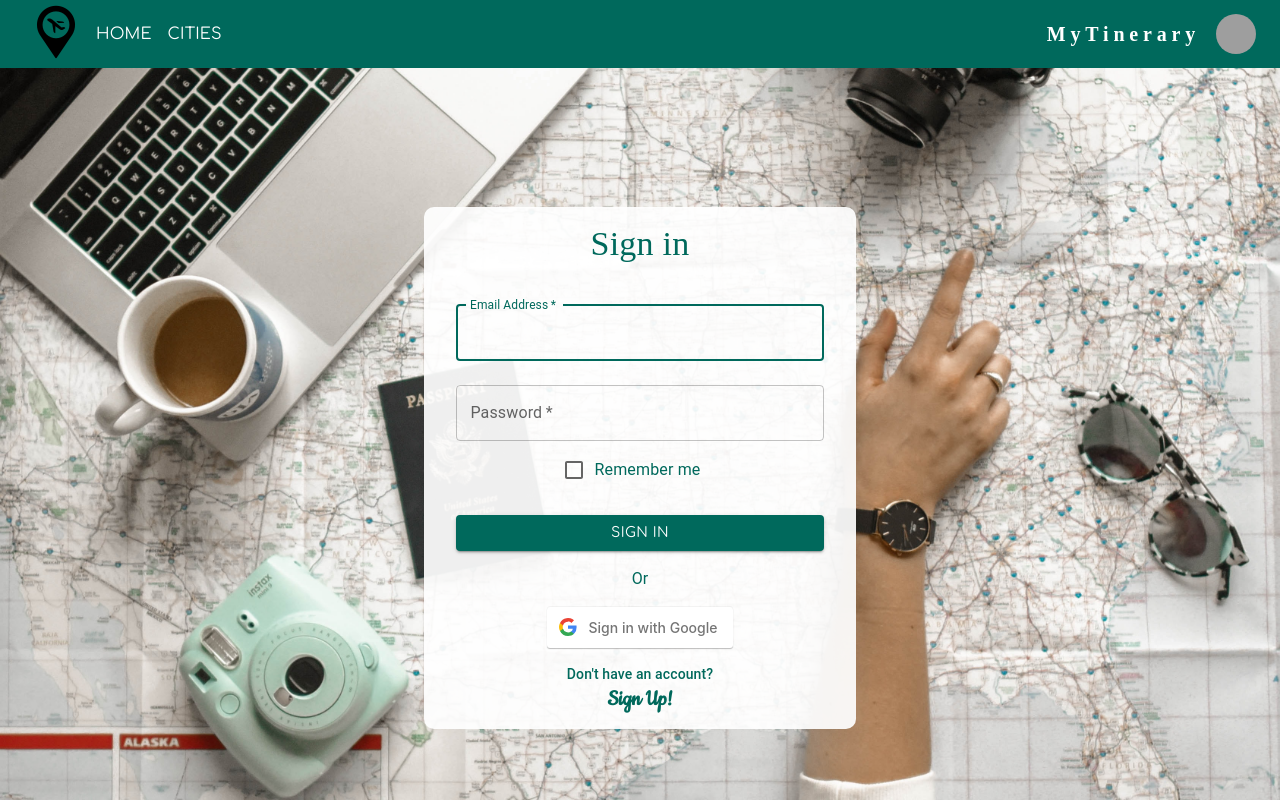
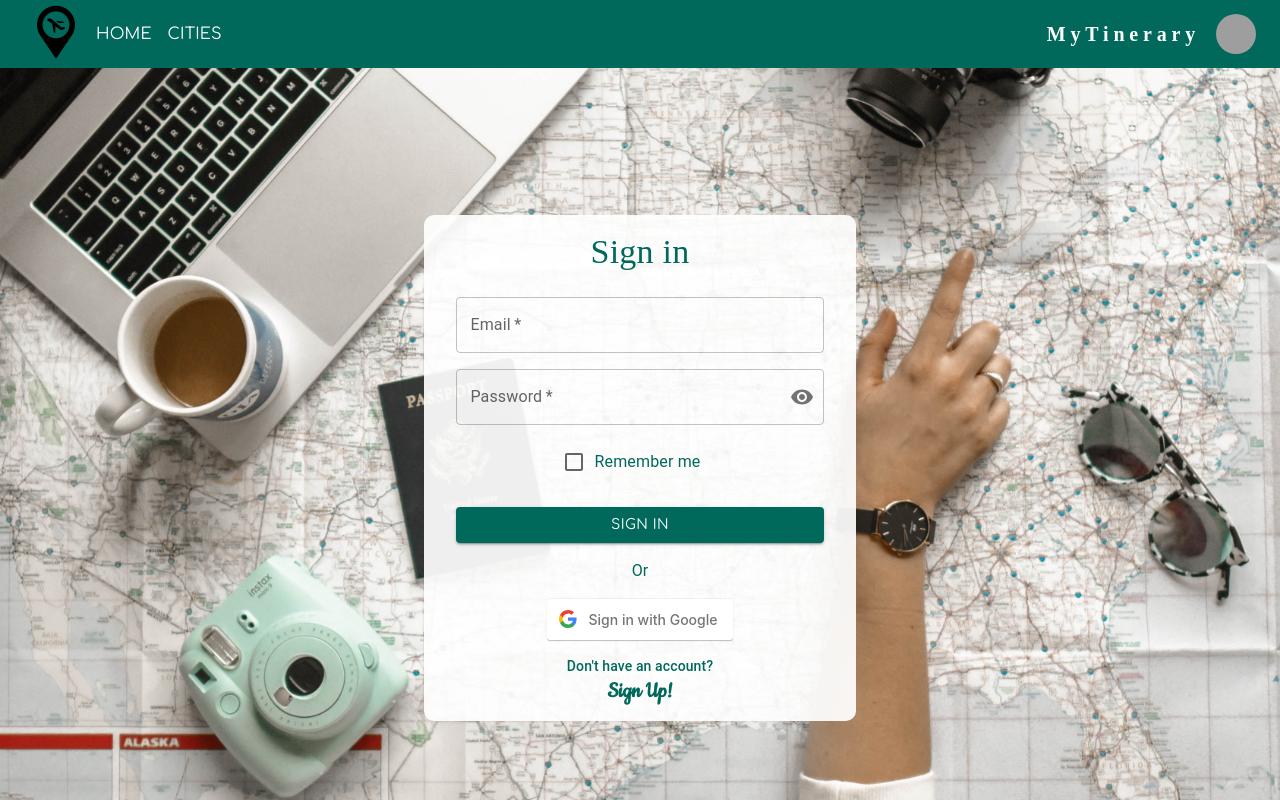
Before and after one commit to estebanpisani/mytinerary-pisani, a React (Create React App) app in the folder frontend/: page /login in a window 1280 px wide. Shown: the top 800 px of the page. Built offline with nearby package versions, Linux system fonts and the light colour scheme; grey boxes are pictures that could not be loaded; a web font is replaced by a local one.

Commit message:
Login & SignUp Views ready. Bootstrap installed for future changes on forms.

```diff
--- a/frontend/package.json
+++ b/frontend/package.json
@@ -15,8 +15,10 @@
     "@testing-library/react": "^13.3.0",
     "@testing-library/user-event": "^13.5.0",
     "axios": "^0.27.2",
+    "bootstrap": "^5.1.3",
     "flippable-card": "^1.0.4",
     "react": "^18.1.0",
+    "react-bootstrap": "^2.4.0",
     "react-dom": "^18.1.0",
     "react-grid-carousel": "^1.0.1",
     "react-hooks-accordion": "^1.1.0",
--- a/frontend/src/components/NavBar.jsx
+++ b/frontend/src/components/NavBar.jsx
@@ -18,7 +18,7 @@ let logged = false;
 const pages = [{ name: 'Home', url: '/' }, { name: 'Cities', url: '/cities' }];
 
 const loggedSettings = [{ name: 'Logout', url: '/logout' }];
-const guestSettings = [{ name: 'Sign Up', url: '/signup' }, { name: 'Login', url: '/login' }];
+const guestSettings = [{ name: 'Login', url: '/login' }, { name: 'Sign Up', url: '/signup' }];
 
 const logo = process.env.PUBLIC_URL + '/img/planeIcon.png';
 
--- a/frontend/src/pages/Login.jsx
+++ b/frontend/src/pages/Login.jsx
@@ -1,11 +1,18 @@
-import * as React from 'react';
+import React from 'react';
+import { useState } from 'react';
 import Button from '@mui/material/Button';
-import TextField from '@mui/material/TextField';
+import IconButton from '@mui/material/IconButton';
+import OutlinedInput from '@mui/material/OutlinedInput';
 import FormControlLabel from '@mui/material/FormControlLabel';
+import InputLabel from '@mui/material/InputLabel';
+import InputAdornment from '@mui/material/InputAdornment';
+import FormControl from '@mui/material/FormControl';
+import Visibility from '@mui/icons-material/Visibility';
+import VisibilityOff from '@mui/icons-material/VisibilityOff';
 import Checkbox from '@mui/material/Checkbox';
-import Link from '@mui/material/Link';
 import Box from '@mui/material/Box';
 import Typography from '@mui/material/Typography';
+import { Link as LinkRouter } from "react-router-dom";
 
 const bgImg = process.env.PUBLIC_URL + '/img/city-body.jpg'
 
@@ -17,6 +24,26 @@ export default function SignInSide() {
             email: data.get('email'),
             password: data.get('password'),
         });
+    };
+
+    const [values, setValues] = useState({
+        password: '',
+        showPassword: false,
+    });
+
+    const handleChange = (prop) => (event) => {
+        setValues({ ...values, [prop]: event.target.value });
+    };
+
+    const handleClickShowPassword = () => {
+        setValues({
+            ...values,
+            showPassword: !values.showPassword,
+        });
+    };
+
+    const handleMouseDownPassword = (event) => {
+        event.preventDefault();
     };
 
     return (
@@ -40,29 +67,39 @@ export default function SignInSide() {
                     <Typography component="h2" variant="h4" sx={{ fontFamily: 'Charm', mb: 2 }} >
                         Sign in
                     </Typography>
-                    <Box component="form" noValidate onSubmit={handleSubmit} sx={{ mt: 1 }}>
-                        <TextField
-                            margin="normal"
-                            required
-                            fullWidth
-                            id="email"
-                            label="Email Address"
-                            name="email"
-                            autoComplete="email"
-                            color='primary'
-                            autoFocus
-                        />
-                        <TextField
-                            margin="normal"
-                            required
-                            fullWidth
-                            name="password"
-                            label="Password"
-                            type="password"
-                            id="password"
-                            autoComplete="current-password"
-                            color='primary'
-                        />
+                    <Box component="form" noValidate onSubmit={handleSubmit} sx={{ mt: 1 }} >
+                        <FormControl fullWidth required>
+                            <InputLabel htmlFor="email">Email</InputLabel>
+                            <OutlinedInput
+                                id="email"
+                                label="Email"
+                                type='email'
+                                required
+                            />
+                        </FormControl>
+                        <FormControl sx={{ width: '100%', my: 2 }} variant="outlined" required>
+                            <InputLabel htmlFor="outlined-adornment-password">Password</InputLabel>
+                            <OutlinedInput
+                                required
+                                id="outlined-adornment-password"
+                                type={values.showPassword ? 'text' : 'password'}
+                                value={values.password}
+                                onChange={handleChange('password')}
+                                endAdornment={
+                                    <InputAdornment position="end">
+                                        <IconButton
+                                            aria-label="toggle password visibility"
+                                            onClick={handleClickShowPassword}
+                                            onMouseDown={handleMouseDownPassword}
+                                            edge="end"
+                                        >
+                                            {values.showPassword ? <VisibilityOff /> : <Visibility />}
+                                        </IconButton>
+                                    </InputAdornment>
+                                }
+                                label="Password"
+                            />
+                        </FormControl>
                         <FormControlLabel
                             control={<Checkbox value="remember" color="primary" />}
                             label="Remember me"
@@ -74,6 +111,7 @@ export default function SignInSide() {
                             color='primary'
                             sx={{ mt: 3, mb: 2 }}
                             className='font-normal'
+                            onSubmit={handleSubmit}
                         >
                             Sign In
                         </Button>
@@ -87,11 +125,11 @@ export default function SignInSide() {
                         <Typography component="p" variant="subtitle2" >
                             Don't have an account?
                         </Typography>
-                        <Link href="/signup" >
+                        <LinkRouter to="/signup" >
                             <button className='cta-btn-5 font-title'>
                                 <p>Sign Up!</p>
                             </button>
-                        </Link>
+                        </LinkRouter>
                     </Box>
                 </Box>
             </Box>
--- a/frontend/src/pages/SignUp.jsx
+++ b/frontend/src/pages/SignUp.jsx
@@ -1,18 +1,19 @@
-import * as React from 'react';
+import React from 'react';
+import { useState } from 'react';
 import Button from '@mui/material/Button';
 import TextField from '@mui/material/TextField';
 import InputLabel from '@mui/material/InputLabel';
 import MenuItem from '@mui/material/MenuItem';
 import FormControl from '@mui/material/FormControl';
 import Select from '@mui/material/Select';
-import Link from '@mui/material/Link';
 import Box from '@mui/material/Box';
 import Typography from '@mui/material/Typography';
+import { Link as LinkRouter } from "react-router-dom";
 
 const bgImg = process.env.PUBLIC_URL + '/img/city-body.jpg'
 
 export default function SignInSide() {
-    const [country, setCountry] = React.useState('');
+    const [country, setCountry] = useState('');
     let countries = ["Argentina", "Colombia", "Chile", "Uruguay", "Australia", "Japan"]
 
     const handleChange = (event) => {
@@ -21,7 +22,6 @@ export default function SignInSide() {
 
     const handleSubmit = (event) => {
         event.preventDefault();
-        const data = new FormData(event.currentTarget);
     };
 
     return (
@@ -74,7 +74,7 @@ export default function SignInSide() {
                                 labelId="country-select-helper-label"
                                 id="country-select"
                                 value={country}
-                                label="Country"
+                                label= "🌍 Country"
                                 onChange={handleChange}
 
                             >
@@ -87,7 +87,7 @@ export default function SignInSide() {
                             margin="normal"
                             fullWidth
                             id="photoUrl"
-                            label="Photo URL"
+                            label="📷 Photo URL"
                             name="photoUrl"
                             autoComplete="name"
                             color='primary'
@@ -98,7 +98,7 @@ export default function SignInSide() {
                             required
                             fullWidth
                             id="email"
-                            label="Email Address"
+                            label="📧 Email Address"
                             name="email"
                             autoComplete="email"
                             color='primary'
@@ -109,7 +109,7 @@ export default function SignInSide() {
                             required
                             fullWidth
                             name="password"
-                            label="Password"
+                            label="🔑 Password"
                             type="password"
                             id="password"
                             autoComplete="current-password"
@@ -123,6 +123,7 @@ export default function SignInSide() {
                             color='primary'
                             sx={{ mt: 3, mb: 2 }}
                             className='font-normal'
+                            onSubmit={handleSubmit}
                         >
                             Sign Up
                         </Button>
@@ -136,11 +137,11 @@ export default function SignInSide() {
                         <Typography component="p" variant="subtitle2" >
                             Already registered?
                         </Typography>
-                        <Link href="/login" >
+                        <LinkRouter to="/login" >
                             <button className='cta-btn-5 font-title'>
                                 <p>Sign In!</p>
                             </button>
-                        </Link>
+                        </LinkRouter>
                     </Box>
                 </Box>
             </Box>
```
Also changed, not shown: 1 other file (tests, documents, lock files or other folders).
